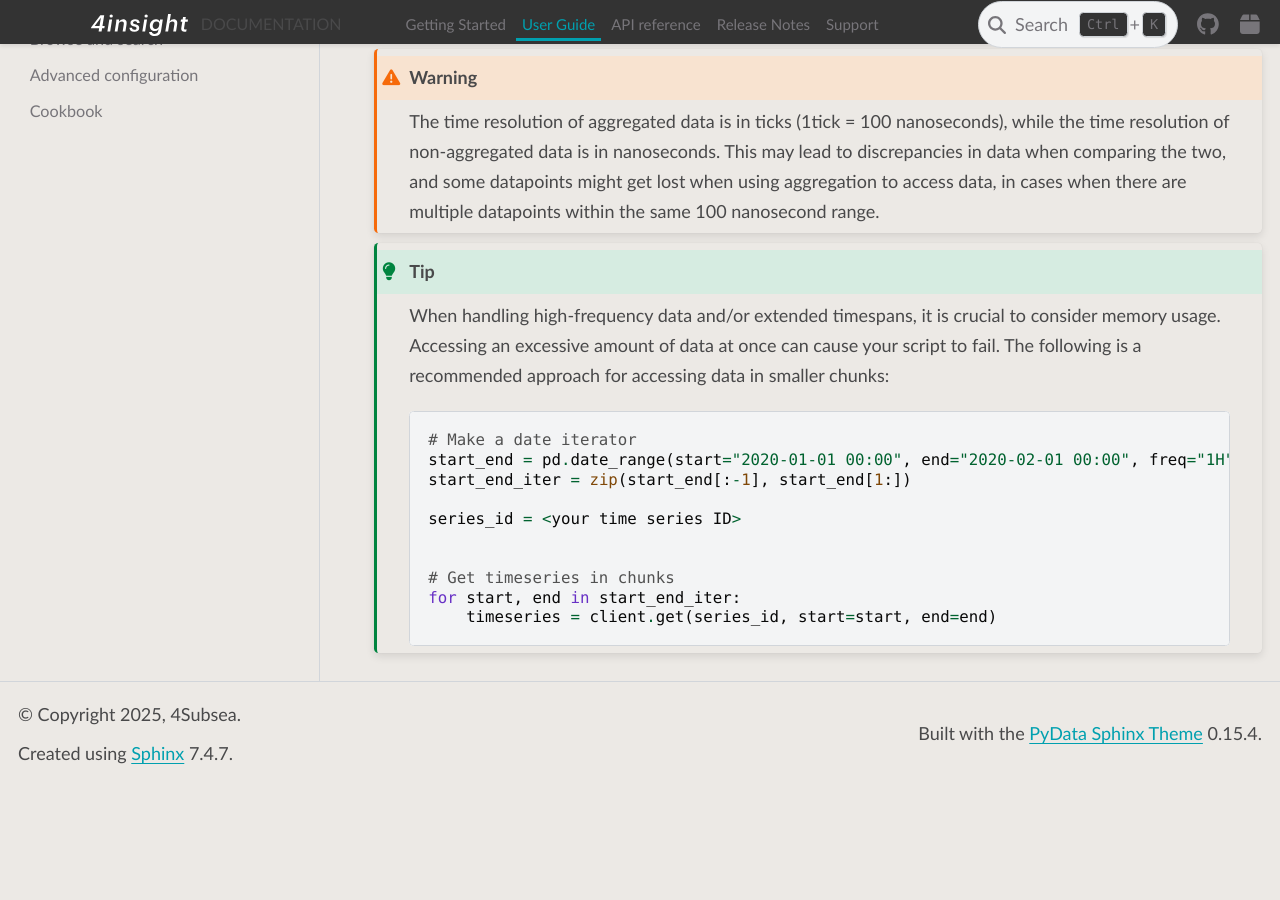
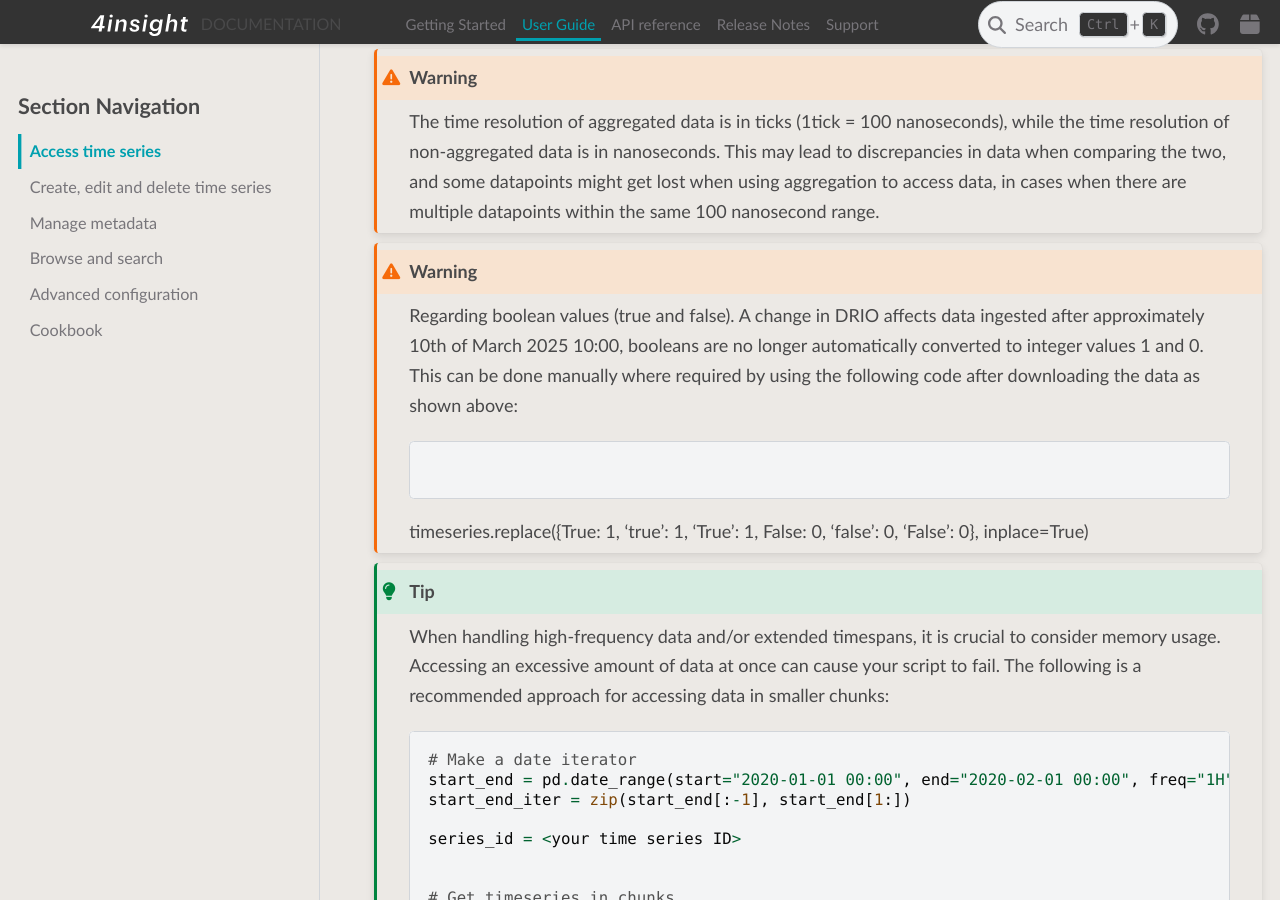
Before and after one commit to 4Subsea/drio-python, a Sphinx documentation site: the page built from docs/user_guide/access_data.rst, in a window 1280 px wide and 900 px high, scrolled down 1537 px. Built offline with Sphinx 7.4.7 and the PyData theme 0.15.4, drawn with Linux system fonts in a browser that asks for light colours; before the commit the page ends 2323 px from its top, so only the background shows below that.

Commit message:
ESS-3357 Document how to convert boolean values

```diff
--- a/docs/user_guide/access_data.rst
+++ b/docs/user_guide/access_data.rst
@@ -68,6 +68,13 @@ or contact support to restore it.
 
     The time resolution of aggregated data is in ticks (1tick = 100 nanoseconds), while the time resolution of non-aggregated data is in nanoseconds. This may lead to discrepancies in data when comparing the two, and some datapoints might get lost when using aggregation to access data, in cases when there are multiple datapoints within the same 100 nanosecond range.
 
+.. warning::
+
+    Regarding boolean values (true and false). A change in DRIO affects data ingested after approximately 10th of March 2025 10:00, booleans are no longer automatically converted to integer values 1 and 0.
+    This can be done manually where required by using the following code after downloading the data as shown above:
+
+    .. code-block:: python
+    timeseries.replace({True: 1, 'true': 1, 'True': 1, False: 0, 'false': 0, 'False': 0}, inplace=True)
 
 .. tip::
     When handling high-frequency data and/or extended timespans, it is crucial to consider memory usage.
```
